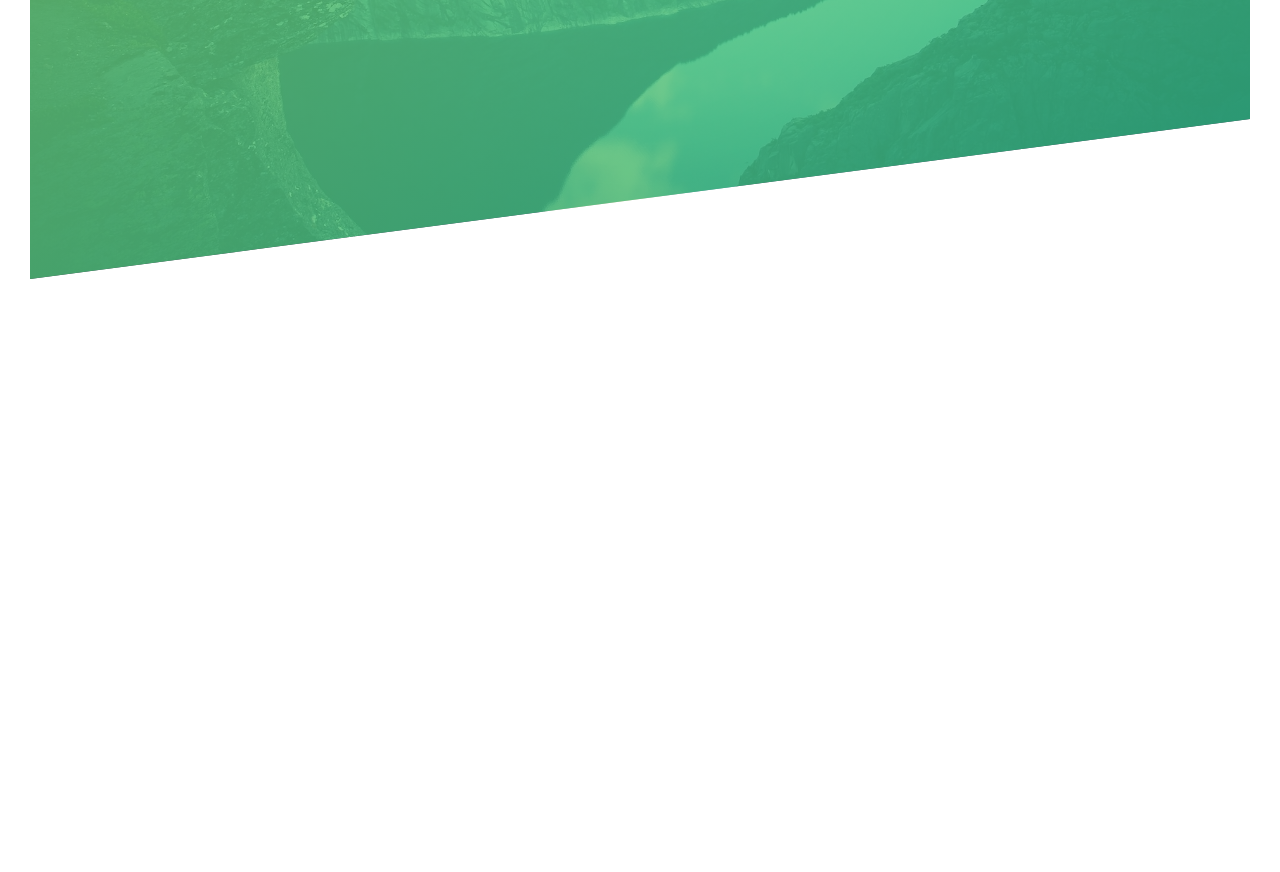
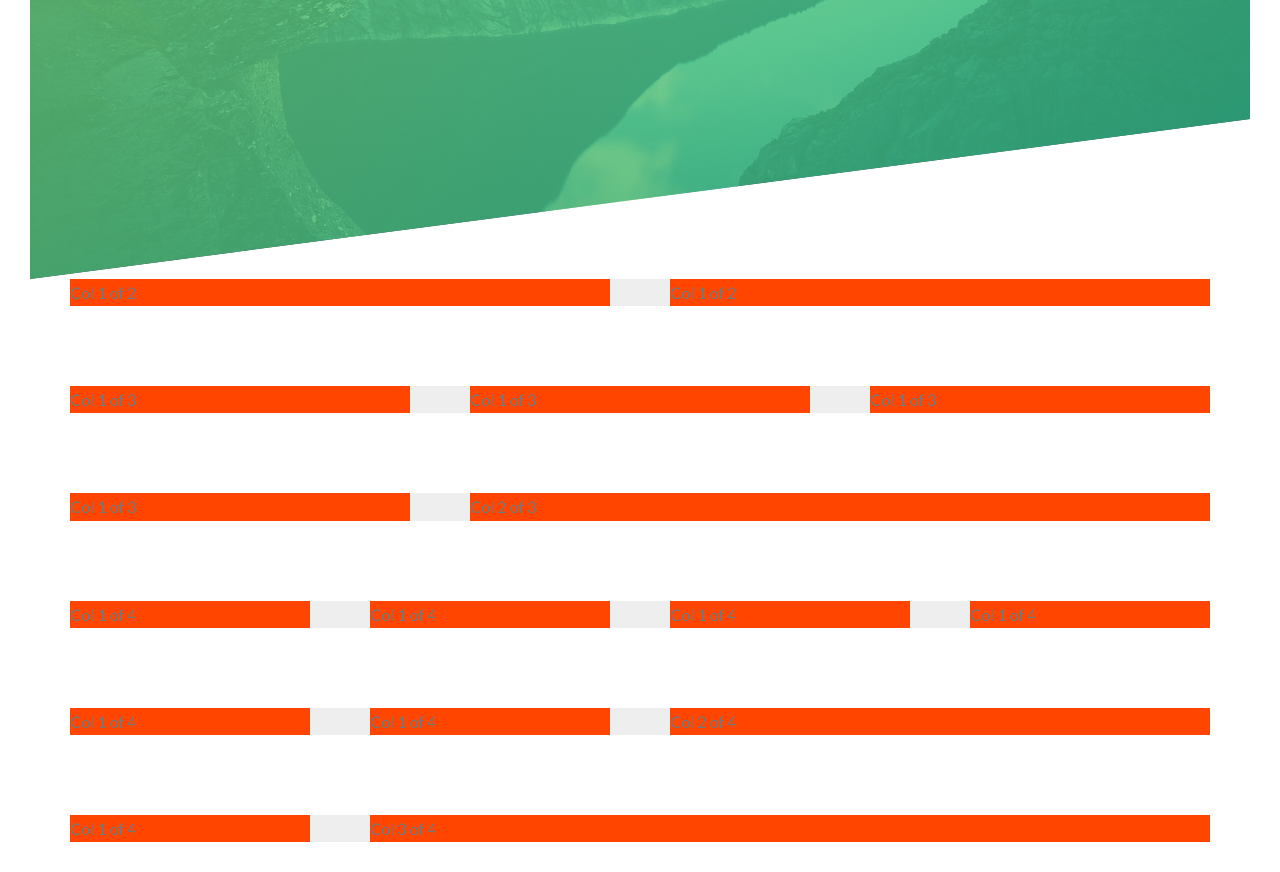
Before and after one commit to ZobaerIslam/Natours, a website: page index.html in a window 1280 px wide. Shown: the part 511-1383 px from the top of the page. Before the commit the page ends 820 px from the top, so only its background shows below. Drawn offline with Linux system fonts and the light colour scheme.

Commit message:
practice custom Grid with floats

```diff
--- a/index.html
+++ b/index.html
@@ -29,6 +29,71 @@
             </a>
         </div>
     </header>
+
+    <section class="grid-test">
+        <div class="row">
+            <div class="col-1-of-2">
+                Col 1 of 2
+            </div>
+            <div class="col-1-of-2">
+                Col 1 of 2
+            </div>
+        </div>
+        <div class="row">
+            <div class="col-1-of-3">
+                Col 1 of 3
+            </div>
+            <div class="col-1-of-3">
+                Col 1 of 3
+            </div>
+            <div class="col-1-of-3">
+                Col 1 of 3
+            </div>
+        </div>
+        <div class="row">
+            <div class="col-1-of-3">
+                Col 1 of 3
+            </div>
+            <div class="col-2-of-3">
+                Col 2 of 3
+            </div>
+        </div>
+        <div class="row">
+            <div class="col-1-of-4">
+                Col 1 of 4
+            </div>
+            <div class="col-1-of-4">
+                Col 1 of 4
+            </div>
+            <div class="col-1-of-4">
+                Col 1 of 4
+            </div>
+            <div class="col-1-of-4">
+                Col 1 of 4
+            </div>
+        </div>
+        <div class="row">
+            <div class="col-1-of-4">
+                Col 1 of 4
+            </div>
+            <div class="col-1-of-4">
+                Col 1 of 4
+            </div>
+            <div class="col-2-of-4">
+                Col 2 of 4
+            </div>
+        </div>
+        <div class="row">
+            <div class="col-1-of-4">
+                Col 1 of 4
+            </div>
+            <div class="col-3-of-4">
+                Col 3 of 4
+            </div>
+        </div>
+    </section>
+
+
 </body>
 
 </html>
--- a/sass/abstracts/_mixins.scss
+++ b/sass/abstracts/_mixins.scss
@@ -0,0 +1,7 @@
+@mixin clearfix {
+    &::after {
+        content: "";
+        display: table;
+        clear: both;
+    }
+}
--- a/sass/abstracts/_variables.scss
+++ b/sass/abstracts/_variables.scss
@@ -1,3 +1,4 @@
+//COLORS
 $color-primary: #55c57a;
 $color-primary-light: #7ed56f;
 $color-primary-dark: #28b485;
@@ -5,3 +6,8 @@ $color-primary-dark: #28b485;
 $color-grey-dark: #777;
 $color-white: #fff;
 $color-black: #000;
+
+//GRID
+$grid-width: 114rem;
+$gutter-vartical: 8rem;
+$gutter-horizontal: 6rem;
--- /dev/null
+++ b/sass/layout/_grid.scss
@@ -0,0 +1,48 @@
+.row {
+    max-width: $grid-width;
+    background-color: #eee;
+    margin: 0 auto;
+
+    &:not(:last-child){
+        margin-bottom: $gutter-vartical;
+    }
+
+    @include clearfix;
+
+    [class^="col-"] {
+        background-color: orangered;
+        float: left;
+
+        &:not(:last-child) {
+            margin-right: $gutter-horizontal;
+        }
+    }
+
+    .col-1-of-2 {
+        width: calc((100% - #{$gutter-horizontal}) / 2);
+    }
+
+    .col-1-of-3 {
+        width: calc((100% - 2 * #{$gutter-horizontal}) / 3);
+    }
+
+    .col-2-of-3 {
+        width: calc(2 * ((100% - 2 * #{$gutter-horizontal}) / 3) + #{$gutter-horizontal});
+    }
+
+    .col-1-of-4 {
+        width: calc((100% - 3 * #{$gutter-horizontal}) / 4);
+    }
+
+    .col-2-of-4 {
+        width: calc(2 * (100% - 3 * #{$gutter-horizontal}) / 4 + #{$gutter-horizontal});
+    }
+
+    .col-3-of-4 {
+        width: calc(3 * (100% - 3 * #{$gutter-horizontal}) / 4 + 2 * #{$gutter-horizontal});
+    }
+
+
+}
+
+//.row:not()
--- a/sass/main.scss
+++ b/sass/main.scss
@@ -9,6 +9,7 @@
 
 @import "components/button";
 
+@import "layout/grid";
 @import "layout/header";
 
 @import "pages/home";
```
Also changed, not shown: css/style.css.
